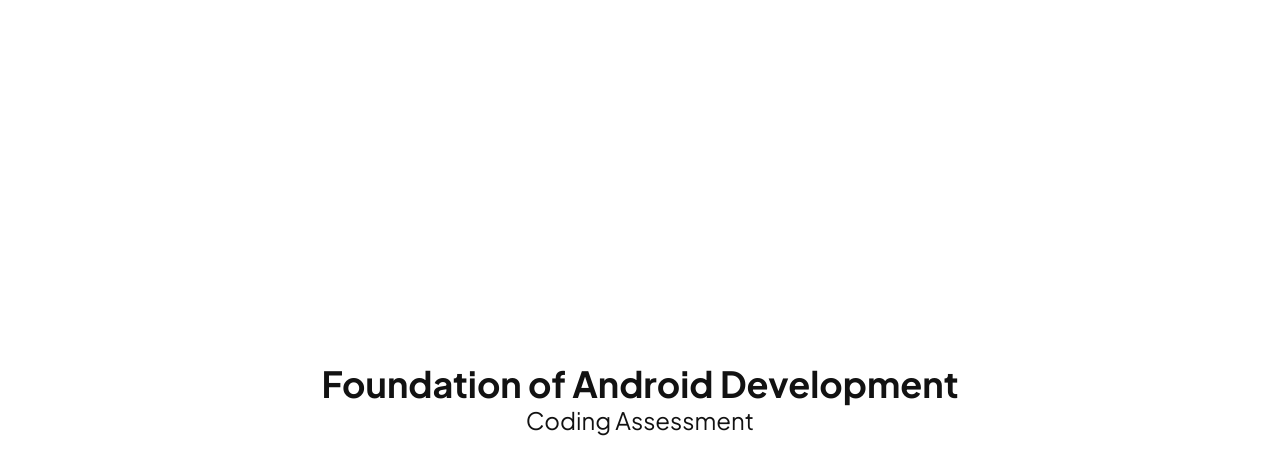
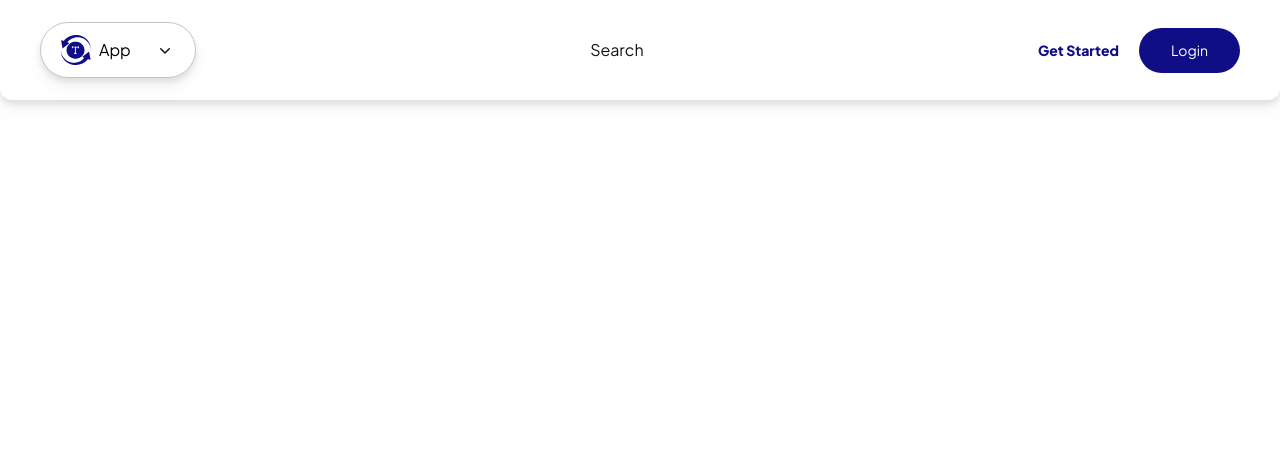
Before and after one commit to Onimisea/talnts-assessment, a Next.js app: page / in a window 1280 px wide. Shown: the top 474 px of the page. Built offline with nearby package versions, Linux system fonts and the light colour scheme.

Commit message:
Working on the header...

```diff
--- a/app/(register)/register/layout.tsx
+++ /dev/null
@@ -1,11 +0,0 @@
-export default function HomeLayout({
-  children,
-}: Readonly<{
-  children: React.ReactNode;
-}>) {
-  return (
-    <html lang="en">
-      <body className={` antialiased`}>{children}</body>
-    </html>
-  );
-}
--- a/app/(register)/register/page.tsx
+++ /dev/null
@@ -1,22 +0,0 @@
-import { Metadata } from "next";
-
-// Task Details:
-
-// You are to implement the two pages provided on the figma design here
-// The register page has a slider that is to display the images attached by the side and also the Bootcamp Sales Page. Note that all screens must be very responsive as well.
-// Deadline for submission is Saturday, 11th of October 2024 at 10pm
-// The core framework or technologies to be used is Typescript and Next.js
-
-export const metadata: Metadata = {
-  title: "Create Next App",
-  description: "Generated by create next app",
-};
-
-export default function Home() {
-  return (
-    <div className="flex flex-col justify-center items-center min-h-screen p-20 gap-16 sm:p-20 ">
-      <h1 className="text-4xl font-bold ">Foundation of Android Development</h1>
-      <p className="text-2xl font-jakarta">Coding Assessment</p>
-    </div>
-  );
-}
--- a/app/layout.tsx
+++ b/app/layout.tsx
@@ -15,7 +15,9 @@
 }>) {
   return (
     <html lang="en">
-      <body className={`${jakarta.variable} antialiased bg-white text-[#121212]`}>
+      <body
+        className={`${jakarta.variable} antialiased bg-white text-primary_text`}
+      >
         <ThemeProvider
           attribute="class"
           defaultTheme="light"
--- a/app/page.tsx
+++ b/app/page.tsx
@@ -1,3 +1,4 @@
+import { Header } from "@/components/Header";
 import { Metadata } from "next";
 
 // Task Details:
@@ -17,13 +18,8 @@
 
 export default function Home() {
   return (
-    <div className="flex flex-col justify-center items-center min-h-screen w-full font-jakarta">
-      <div className="flex flex-col justify-center items-center w-[90%] sm:w-[85%] md:w-[80%] mx-auto ">
-        <h1 className="text-4xl font-bold ">
-          Foundation of Android Development
-        </h1>
-        <p className="text-2xl ">Coding Assessment</p>
-      </div>
+    <div className="flex flex-col min-h-screen w-full font-jakarta">
+      <Header />
     </div>
   );
 }
--- /dev/null
+++ b/components/Header.tsx
@@ -0,0 +1,38 @@
+import Image from "next/image";
+import React from "react";
+import logo from "@/public/talnts_logo.svg";
+import { HiMiniChevronDown } from "react-icons/hi2";
+import Link from "next/link";
+
+export const Header = () => {
+  return (
+    <div className="w-full h-[100px] overflow-hidden flex items-center justify-between bg-white p-10 drop-shadow-lg rounded-br-[12px] rounded-bl-[12px]">
+      <div className="bg-white rounded-[30px] drop-shadow-lg px-5 py-3 flex items-center gap-6 border-[0.5px] border-[#c4c4c4]">
+        <div className="flex items-center gap-2">
+          <Image src={logo} alt="Talnts App" width={30} height={30} />
+          <span className="text-md text-black">App</span>
+        </div>
+
+        <HiMiniChevronDown size={20} />
+      </div>
+
+      <div>Search</div>
+
+      <div className="flex items-center gap-5">
+        <Link
+          href="register"
+          className="text-[14px] font-extrabold text-primary_blue hover:text-primary_grey duration-500"
+        >
+          Get Started
+        </Link>
+
+        <Link
+          href=""
+          className="text-[14px] bg-primary_blue hover:bg-primary_grey text-white duration-500 rounded-[30px] px-8 py-3"
+        >
+          Login
+        </Link>
+      </div>
+    </div>
+  );
+};
--- a/package.json
+++ b/package.json
@@ -19,6 +19,7 @@
     "next-themes": "^0.3.0",
     "react": "^18",
     "react-dom": "^18",
+    "react-icons": "^5.3.0",
     "tailwind-merge": "^2.5.3",
     "tailwindcss-animate": "^1.0.7"
   },
--- a/tailwind.config.ts
+++ b/tailwind.config.ts
@@ -33,6 +33,10 @@
         "95": "95",
       },
       colors: {
+        primary_text: "#121212",
+        primary_blue: "#100E86",
+				primary_grey: "#292929",
+
         background: "hsl(var(--background))",
         foreground: "hsl(var(--foreground))",
         card: {
```
Also changed, not shown: 1 other file (tests, documents, lock files or other folders).
